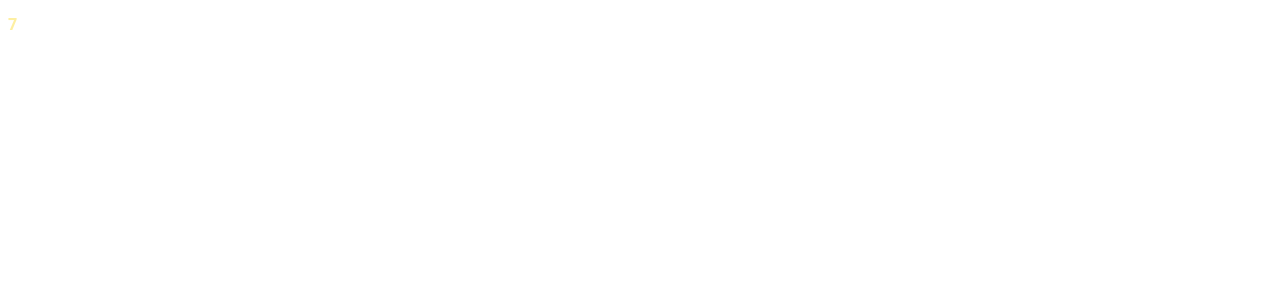
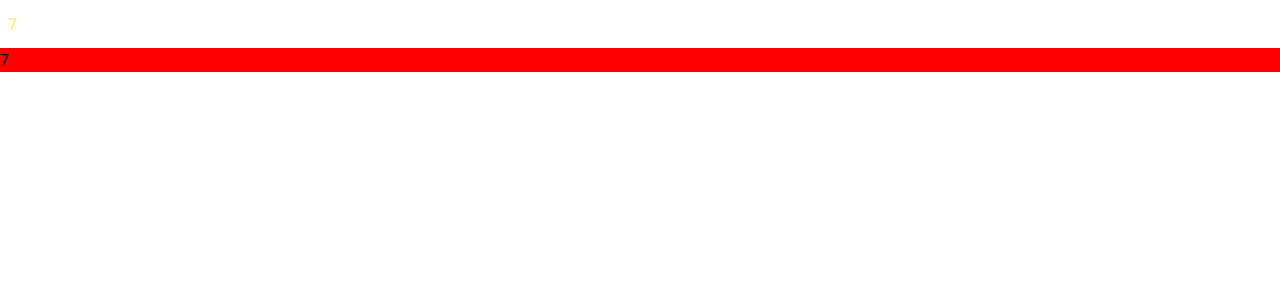
Before and after one commit to Evgenii-Buslaev/neuro_care, a React app in the folder client/: page / in a window 1280 px wide. Shown: the top 300 px of the page. Built offline with nearby package versions, Linux system fonts and the light colour scheme.

Commit message:
Added css modules isolation by hash

```diff
--- /dev/null
+++ b/client/src/components/app/App.module.scss
@@ -0,0 +1,3 @@
+.button {
+    background-color: red;
+}
--- a/client/src/components/app/App.tsx
+++ b/client/src/components/app/App.tsx
@@ -1,5 +1,5 @@
 import { FC, useEffect, useState } from 'react'
-import './App.scss'
+import css from './App.module.scss'
 
 export const App: FC = () => {
     const [counter, setCounter] = useState<number>(0)
@@ -12,5 +12,8 @@ export const App: FC = () => {
             clearInterval(interval)
         }
     }, [])
-    return <div className='px-2 py-3 font-bold font-black opacity-50 text-yellow-300'>{counter}</div>
+    return <>
+        <div className='px-2 py-3 font-bold font-black opacity-50 text-yellow-300'>{counter}</div>
+        <div className={css.button}>{counter}</div>
+    </>
 }
--- /dev/null
+++ b/client/src/global.d.ts
@@ -0,0 +1,7 @@
+declare module '*.scss' {
+    interface IClassNames {
+        [className: string]: string
+    }
+    const classNames: IClassNames;
+    export = classNames;
+}
```
Also changed, not shown: client/public/index.js (added), client/src/components/app/App.scss (deleted), 5 other files (tests, documents, lock files or other folders).
